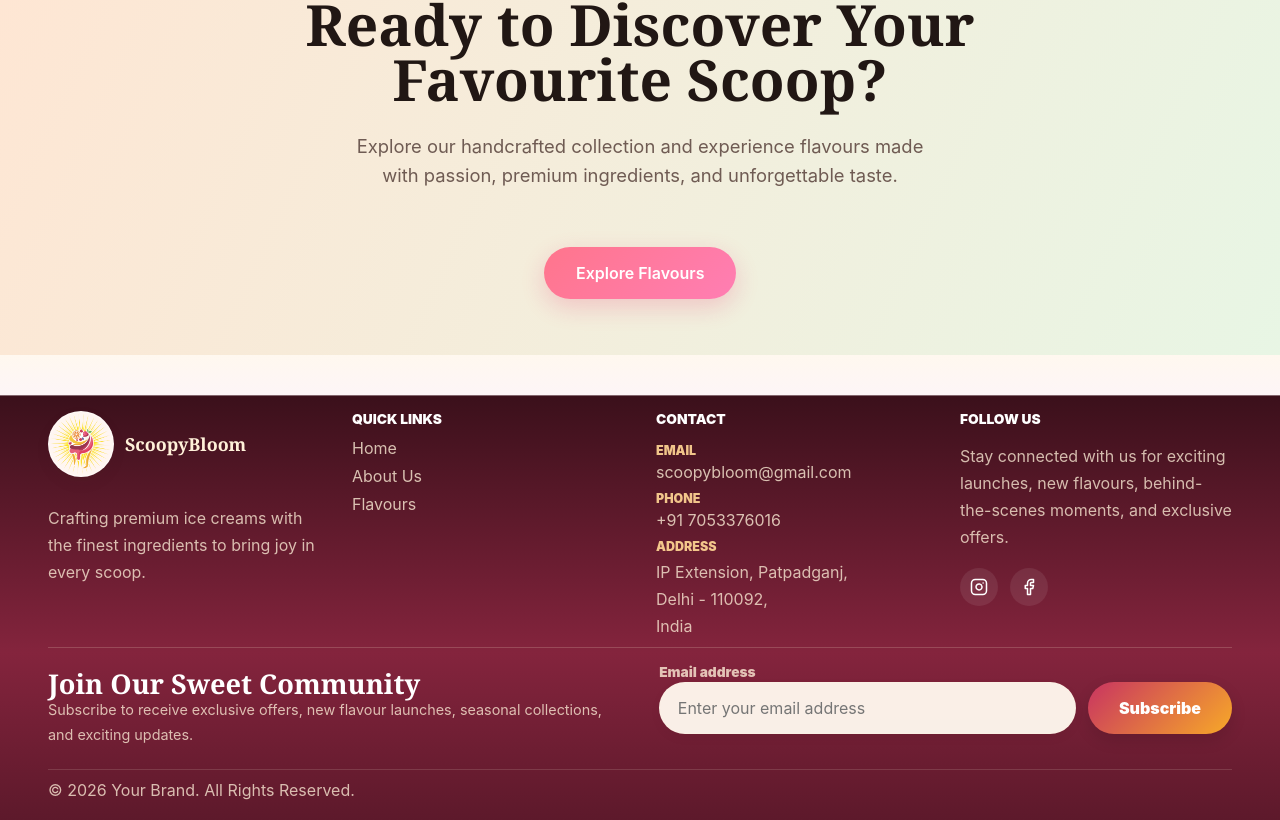
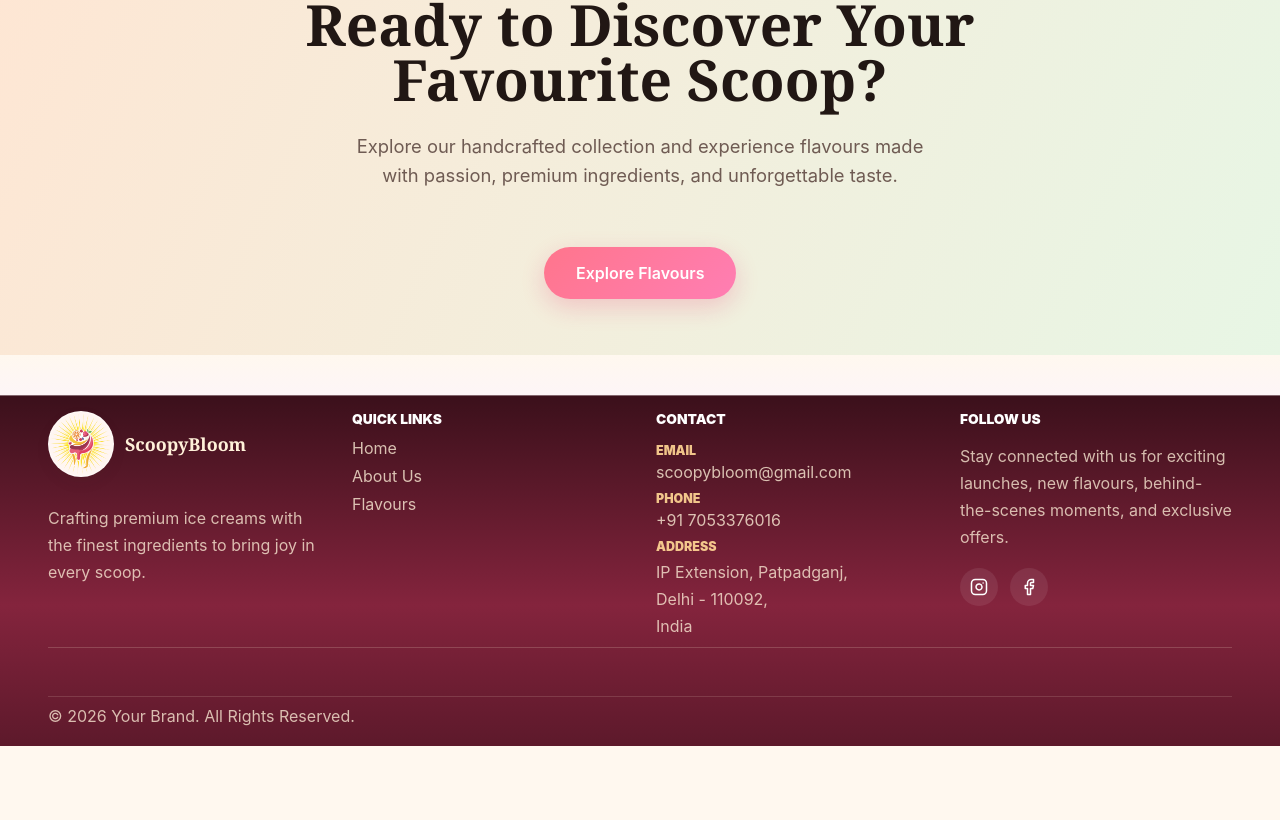
Before and after one commit to Akpandey04/ice-cream, a React (Vite) app: page /about in a window 1280 px wide. Shown: the part 2817-3637 px from the top of the page. After the commit the page ends 3563 px from the top, so only its background shows below. Built offline with nearby package versions, Linux system fonts and the light colour scheme.

Commit message:
feat: hide newsletter section in footer and adjust spacing

```diff
--- a/src/components/Footer.tsx
+++ b/src/components/Footer.tsx
@@ -60,7 +60,7 @@ export default function Footer() {
           </section>
         </div>
 
-        <section className="footer-newsletter" aria-label="Newsletter subscription">
+        {/* <section className="footer-newsletter" aria-label="Newsletter subscription">
           <div>
             <h2>Join Our Sweet Community</h2>
             <p>
@@ -82,9 +82,9 @@ export default function Footer() {
             </div>
             <p className="form-message" id="formMessage" role="status"></p>
           </form>
-        </section>
+        </section> */}
 
-        <div className="footer-bottom">
+        <div className="footer-bottom" style={{ marginTop: '3rem' }}>
           <p>&copy; 2026 Your Brand. All Rights Reserved.</p>
           <nav className="policy-links" aria-label="Legal links">
             {footer.legal.map((link, i) => (
```
